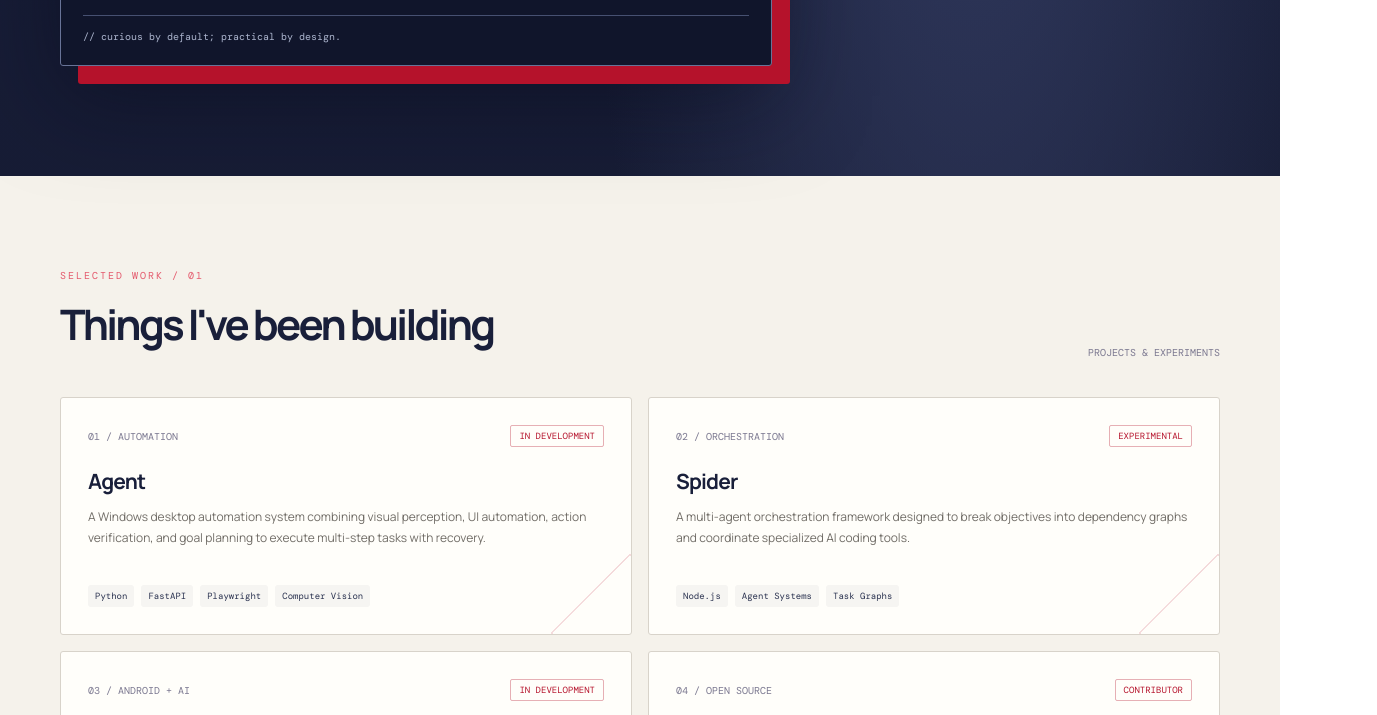
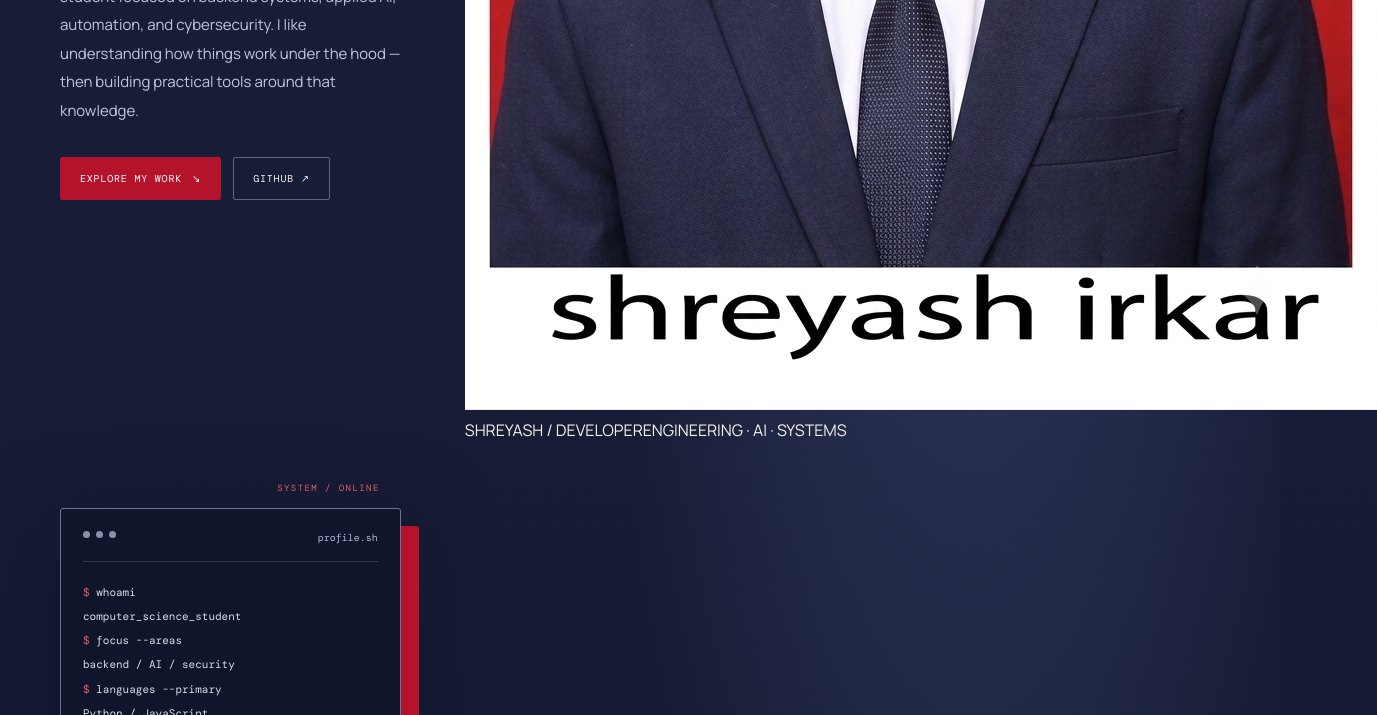
Before and after one commit to cheron2000/portfolio, a plain HTML site: page index.html in a window 1280 px wide. Shown: the part 937-1652 px from the top of the page, 1377 px wide, since content can reach past the window. Drawn offline with nearby package versions, Linux system fonts and the light colour scheme.

Commit message:
Integrate uploaded portrait and artwork into hero

```diff
--- a/index.html
+++ b/index.html
@@ -138,8 +138,8 @@ section{padding:92px 0;border-top:1px solid #FFFFFF20}
         <div class="actions"><a class="btn primary" href="#work">Explore my work <span>↘</span></a><a class="btn" href="https://github.com/cheron2000" target="_blank" rel="noreferrer">GitHub ↗</a></div>
       </div>
       <aside class="hero-visual" aria-label="Developer illustration">
-        <img class="developer-avatar" src="assets/developer-avatar.jpg" alt="Pixel-art developer avatar with AI assistant motif">
-        <div class="hero-visual-caption"><span>SHREYASH / DEVELOPER</span><span>BUILDING IN THE AI ERA</span></div>
+        <img class="developer-avatar" src="1789537341075.png" alt="Portrait of Shreyash">
+        <div class="hero-visual-caption"><span>SHREYASH / DEVELOPER</span><span>ENGINEERING · AI · SYSTEMS</span></div>
       </aside>
       <aside class="terminal" aria-label="Developer profile terminal">
         <div class="term-head"><i class="dot"></i><i class="dot"></i><i class="dot"></i><span class="term-label">profile.sh</span></div>
```
